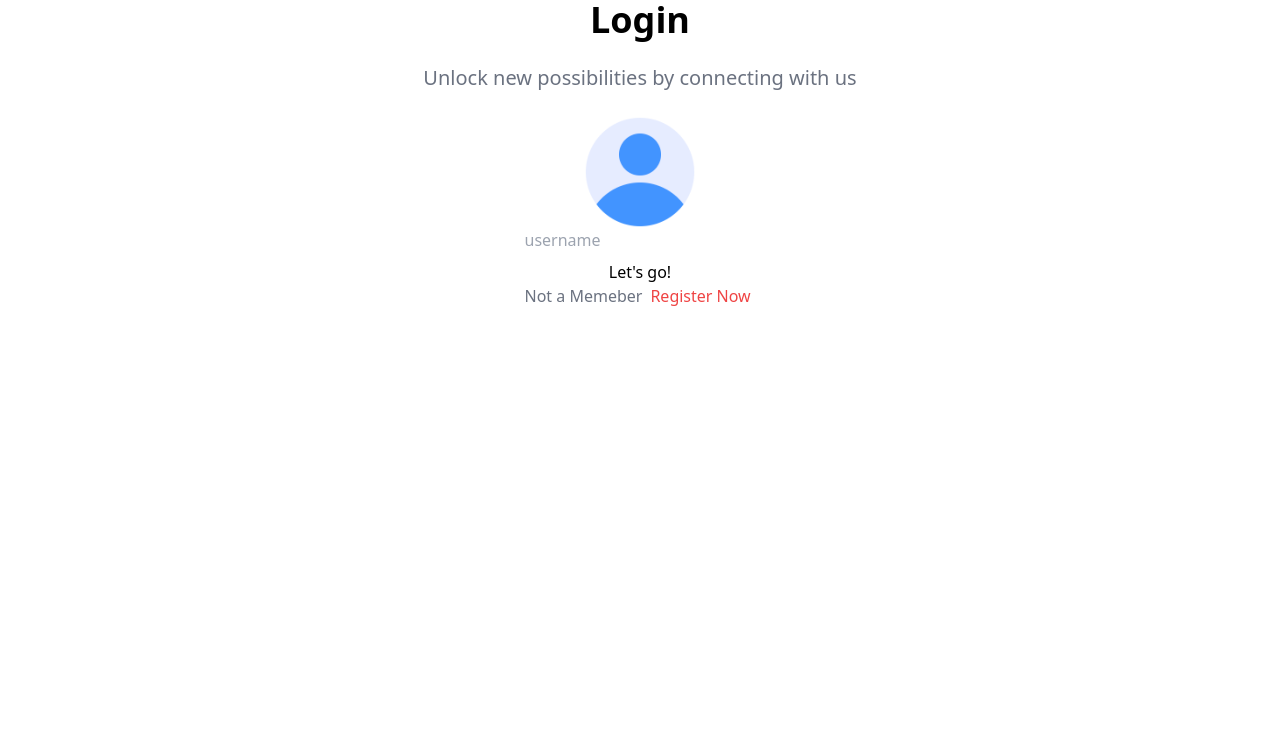
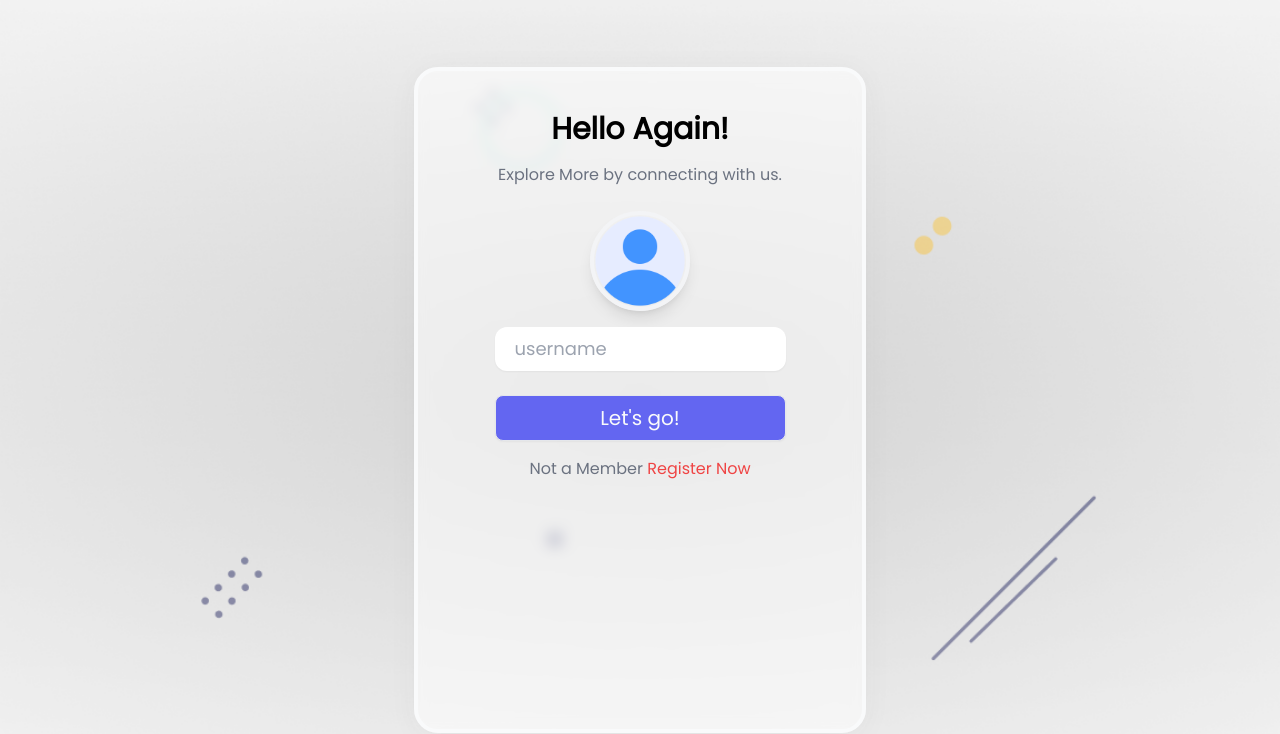
Before and after one commit to AnasJMirza/auth-app, a React (Vite) app in the folder client/: page / in a window 1280 px wide. Shown: the top 734 px of the page. Built offline with nearby package versions, Linux system fonts and the light colour scheme.

Commit message:
login-ui-setup

```diff
--- a/client/src/components/UserName.jsx
+++ b/client/src/components/UserName.jsx
@@ -1,27 +1,53 @@
-import React from 'react';
-import { Link } from 'react-router-dom';
-import profilePrview from '../assets/profile.png';
+import React from "react";
+import { Link } from "react-router-dom";
+import profilePrview from "../assets/profile.png";
+import styles from "../styles/UserName.module.css";
 
 const UserName = () => {
-    return (
-        <div className='flex flex-col justify-center items-center gap-2'>
-            <div className='font-bold text-4xl'>Login</div>
-            <div className='py-4 text-xl w-2/3 text-center text-gray-500'>Unlock new possibilities by connecting with us</div>
-            <form className='form'>
-                <div className='profile flex justify-center'>
-                    <img src={profilePrview} alt="profile" className='w-28'/>
-                </div>
-                <div className='textbox flex flex-col gap-2'>
-                    <input type="text" placeholder='username'/>
-                    <button type='submit'>Let's go!</button>
-                </div>
-                <span className='flex gap-2'>
-                    <p className='text-gray-500'>Not a Memeber</p>
-                    <Link to='/register' className='text-red-500 font-medium'>Register Now</Link>
-                </span>
-            </form>
+  return (
+    <div className="container  mx-auto">
+
+      <div className="flex justify-center items-center h-screen">
+
+        <div className={styles.glass}>
+
+          <div className="title flex flex-col items-center">
+            <h4 className="text-3xl font-bold">Hello Again!</h4>
+            <span className="py-4 text-md w-3/4 text-center text-gray-500">
+              Explore More by connecting with us.
+            </span>
+          </div>
+
+          <form className="form">
+
+            <div className="profile flex justify-center pt-2 pb-4">
+              <img
+                src={profilePrview}
+                alt="profile"
+                className={styles.profile_img}
+              />
+            </div>
+
+            <div className="textbox flex flex-col items-center gap-6">
+              <input
+                className={styles.textbox}
+                type="text"
+                placeholder="username"
+              />
+              <div className={'border bg-indigo-500 hover:bg-[#ff6a6a] w-3/4 py-2 rounded-lg text-gray-50 text-xl shadow-sm text-center cursor-pointer'} type="submit">
+                Let's go!
+              </div>
+            </div>
+
+            <div className="text-center py-4">
+                <span className='text-gray-500'>Not a Member <Link className='text-red-500' to="/register">Register Now</Link></span>
+            </div>
+
+          </form>
         </div>
-    );
+      </div>
+    </div>
+  );
 };
 
 export default UserName;
--- a/client/src/index.css
+++ b/client/src/index.css
@@ -1,3 +1,19 @@
+@import url('https://fonts.googleapis.com/css2?family=Poppins&display=swap');
+
 @tailwind base;
 @tailwind components;
 @tailwind utilities;
+
+
+* > *{
+    font-family: 'Poppins', sans-serif;
+}
+
+body{
+    background: #dcdce6;
+    background-image: url('./assets/Background.png');
+    background-position: center;
+    background-repeat: no-repeat;
+    background-size: cover;
+    height: 100vh;
+}
--- /dev/null
+++ b/client/src/styles/UserName.module.css
@@ -0,0 +1,23 @@
+.glass {
+    background: rgba(255, 255, 255, 0.55);
+    border-radius: 16px;
+    box-shadow: 0 4px 30px #4747470b;
+    backdrop-filter: blur(7.1px);
+    border: 1px solid rgba(255, 255, 255, 0.3);
+    @apply border-4 border-gray-50 shrink-0 h-5/6 w-[30%] rounded-3xl py-10 px-7 min-w-max;
+}
+
+.profile_img{
+    @apply border-4 border-gray-100 w-[100px] rounded-full shadow-lg cursor-pointer;
+    @apply hover:border-gray-200;
+}
+
+.textbox{
+    @apply border-0 px-5 py-2 rounded-xl w-3/4 shadow-sm text-lg;
+    @apply focus:outline-none;
+}
+
+
+input[type='file']{
+    display: none;
+}
```
Also changed, not shown: client/src/assets/Background.png (added).
